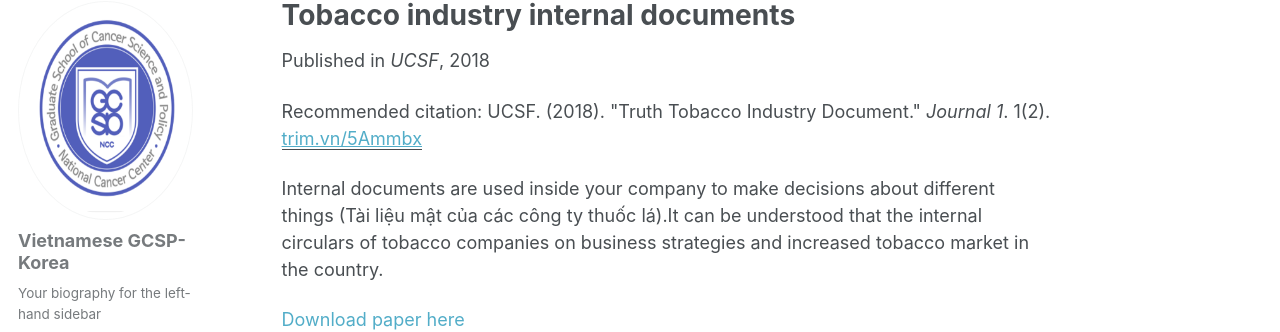
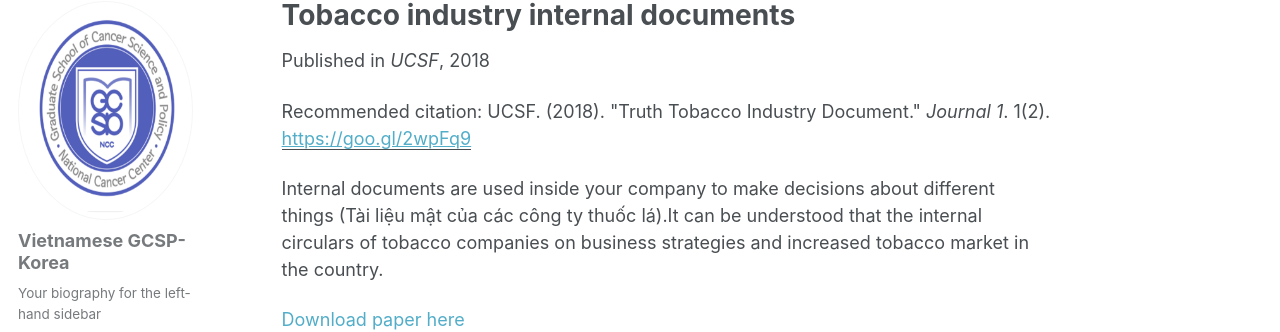
Before and after one commit to kklot/gcsp, a Jekyll site: the page built from _publications/2010-10-01-paper-title-number-2.md, in a window 1280 px wide and 1071 px high. Shown: the part 117-449 px from the top of the window. Built offline with Jekyll 4.4.1, drawn with Linux system fonts in a browser that asks for light colours; some web fonts are replaced.

Commit message:
Update 2010-10-01-paper-title-number-2.md

```diff
--- a/_publications/2010-10-01-paper-title-number-2.md
+++ b/_publications/2010-10-01-paper-title-number-2.md
@@ -5,11 +5,11 @@ permalink: /publication/2010-10-01-paper-title-number-2
 excerpt: ' Tài liệu mật của các công ty thuốc lá. It can be understood that the internal circulars of tobacco companies on business strategies and increased tobacco market in the country.'
 date: 2018-06-08
 venue: 'UCSF'
-paperurl: 'trim.vn/5Ammbx'
+paperurl: 'https://goo.gl/2wpFq9'
 citation: 'UCSF. (2018). &quot;Truth Tobacco Industry Document.&quot; <i>Journal 1</i>. 1(2).'
 ---
 Internal documents are used inside your company to make decisions about different things (Tài liệu mật của các công ty thuốc lá).It can be understood that the internal circulars of tobacco companies on business strategies and increased tobacco market in the country.
 
-[Download paper here](trim.vn/5Ammbx)
+[Download paper here](https://goo.gl/2wpFq9)
 
 Recommended citation: 'UCSF. (2018). &quot;Truth Tobacco Industry Document.&quot; <i>Webpage</i>. 1(2).'
```
